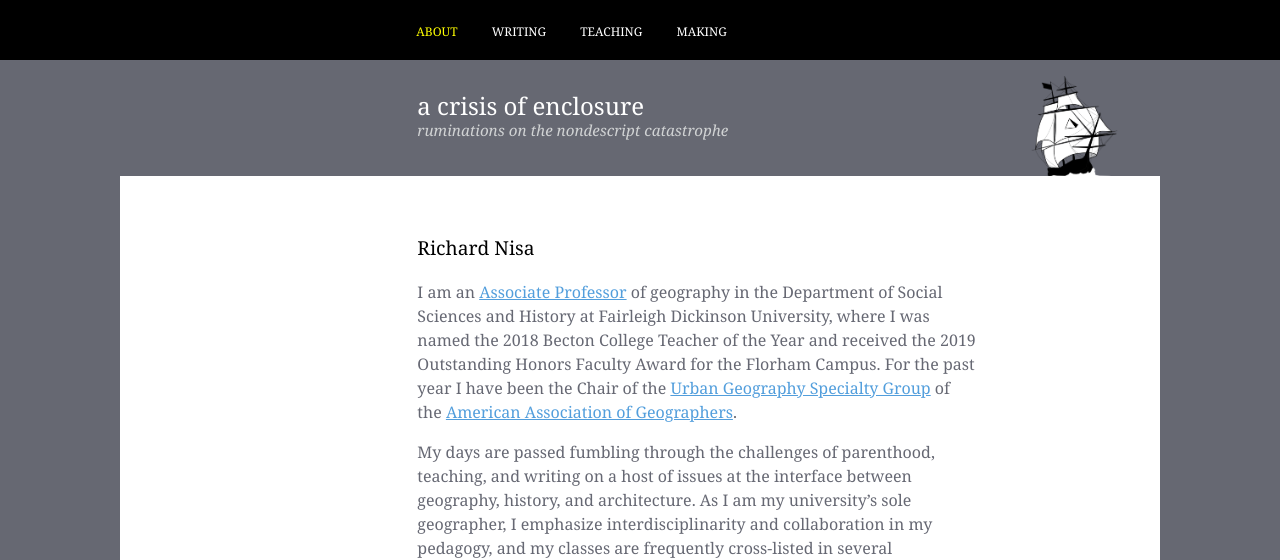
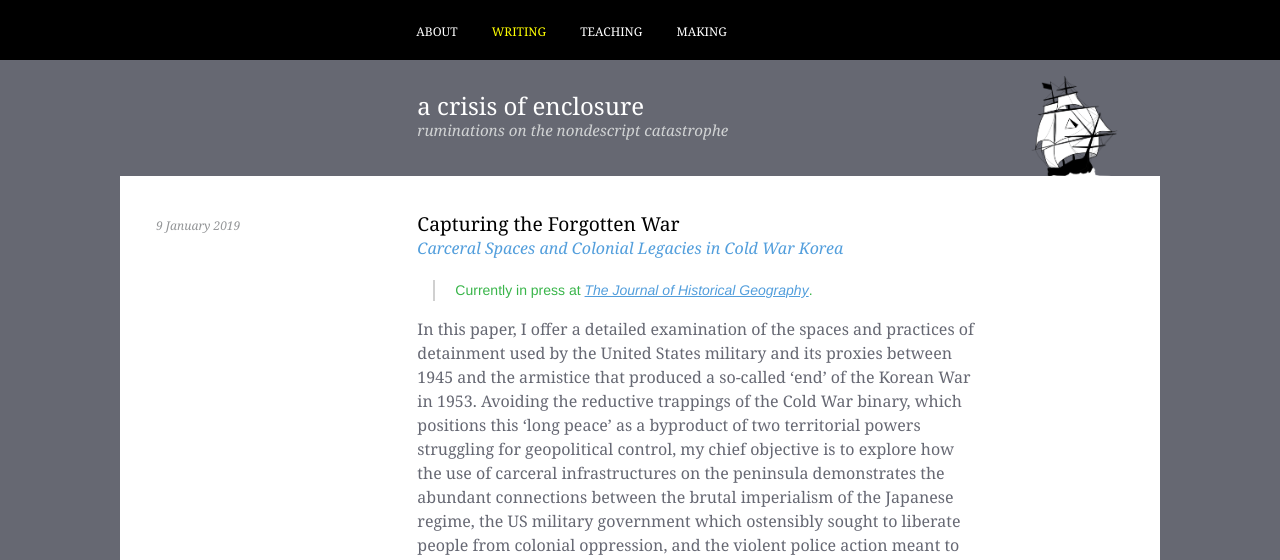
Before and after one commit to nisaface/nisaface.github.io, a Jekyll site: the page category/longform/capturing-war.html, which Jekyll copies as it is, in a window 1280 px wide and 1400 px high. Shown: the top 560 px of the window. Built offline with Jekyll 4.4.1, drawn with Linux system fonts in a browser that asks for light colours; some of the changed text lies outside the part shown.

Commit message:
updated?

```diff
--- a/category/longform/capturing-war.html
+++ b/category/longform/capturing-war.html
@@ -1,11 +1,10 @@
-
 <!DOCTYPE html>
 <html lang="en-us">
 <head>
   <meta charset="UTF-8">
   <meta http-equiv="X-UA-Compatible" content="IE=Edge,chrome=1">
-  <title> About | A Crisis of Enclosure</title>
-  <link rel="shortcut icon" href="http://crisisofenclosure.com/favicon.ico">
+  <title> Making | A Crisis of Enclosure</title>
+  <link rel="shortcut icon" href="https://crisisofenclosure.com/favicon.ico">
   <meta name="description" content="ruminations on the nondescript catastrophe">
   <meta name="viewport" content="width=device-width, initial-scale=1">
   <meta name="author" content="Richard Nisa">
@@ -19,10 +18,10 @@
     <nav class="site-nav">
       <div class="container">
         <ul class="site-nav-list">
-            <li class="site-nav-item"><a class="site-nav-link is-active" href="http://crisisofenclosure.com/about/">About</a></li>
-          <li class="site-nav-item"><a class="site-nav-link" href="http://crisisofenclosure.com/category/longform/">Writing</a></li>
-          <li class="site-nav-item"><a class="site-nav-link" href="http://crisisofenclosure.com/category/teaching/">Teaching</a></li>
-          <li class="site-nav-item"><a class="site-nav-link" href="http://crisisofenclosure.com/category/mapping/">Making</a></li>
+          <li class="site-nav-item"><a class="site-nav-link" href="https://crisisofenclosure.com/about/">About</a></li>
+          <li class="site-nav-item"><a class="site-nav-link is-active" href="https://crisisofenclosure.com/category/longform/">Writing</a></li>
+          <li class="site-nav-item"><a class="site-nav-link" href="https://crisisofenclosure.com/category/teaching/">Teaching</a></li>
+          <li class="site-nav-item"><a class="site-nav-link" href="https://crisisofenclosure.com/category/making/">Making</a></li>
 
         </ul>
       </div>
@@ -37,58 +36,53 @@
 
   <div class="main" role="main">
     <div class="container">
-            <br>
+
 <article class="post longform single">
 <header class="post-header">
-              <h1 class="post-title">Richard Nisa</h1>
+  <span class="post-meta"><time class="post-date">9 January 2019</time></span>
+
+  <h1 class="post-title">Capturing the Forgotten War</h1>
+  <h3 class="post-subtitle">Carceral Spaces and Colonial Legacies in Cold War Korea</h3>
 </header>
 <div class="post-content">
+  <blockquote>
+<p><cite>Currently in press at <em><a href="https://www.sciencedirect.com/science/article/pii/S0305748818300719">The Journal of Historical Geography</a></em>.</cite></p>
+</blockquote>
 
-              <p>I am an <a href="https://www.fdu.edu/profiles/richard_nisa/">Associate Professor</a> of geography in the Department of Social Sciences and History at Fairleigh Dickinson University, where I was named the 2018 Becton College Teacher of the Year and received the 2019 Outstanding Honors Faculty Award for the Florham Campus. For the past year I have been the Chair of the <a href="https://www.urbangeographyjournal.org/aag-ugsg/">Urban Geography Specialty Group</a> of the <a href="https://www.aag.org/">American Association of Geographers</a>.</p>
+<p>In this paper, I offer a detailed examination of the spaces and practices of detainment used by the United States military and its proxies between 1945 and the armistice that produced a so-called ‘end’ of the Korean War in 1953. Avoiding the reductive trappings of the Cold War binary, which positions this ‘long peace’ as a byproduct of two territorial powers struggling for geopolitical control, my chief objective is to explore how the use of carceral infrastructures on the peninsula demonstrates the abundant connections between the brutal imperialism of the Japanese regime, the US military government which ostensibly sought to liberate people from colonial oppression, and the violent police action meant to contain the ‘expansive tendencies’ of the Communists.</p>
 
-              <p>My days are passed fumbling through the challenges of parenthood, teaching, and writing on a host of issues at the interface between geography, history, and architecture. As I am my university’s sole geographer, I emphasize interdisciplinarity and collaboration in my pedagogy, and my classes are frequently cross-listed in several disciplines, including history, government, economics, sociology, and criminology. At FDU, I was the lead author of the program rationale, objectives, assessment framework, and curriculum map of my current university’s recently-approved interdisciplinary <a href="https://www.fdu.edu/program/environmental-studies-ba/">Environmental Studies</a> major, and am excited to welcome new students as the director of the major in the Fall of 2023.</p>
+<p><img src="/img/koje.jpg" width="300" align="right" style="MARGIN: 20px; margin-top: 0px;" /></p>
 
-              <p>My scholarship explores the intersections of detainment, infrastructure, logistics and circulation, and design in an array of historical and political contexts. I am currently working on my first book, <i>The Global Capture Chain: Infrastructures of U.S.-Managed Military Detainment from Truman to Trump</i>, which explores the circulatory, political, and technological systems that constitute U.S.-managed wartime detainment spaces. My work has been published in venues as varied as <i>The Journal of Historical Geography</i> and the edited volume <i>Algorithmic Life: Calculative Devices in the Age of Big Data</i>. I am currently co-editing an issue of <i>Radical History Review</i> on the theme of “The Political Lives of Infrastructure,” due out in October 2023.</p>
+<p>I first position this paper relative to geographic scholarship on prisons, focusing on the important links between carceral spaces and state border-making practices. Next, I place the border-making capacities of carceral spaces into conversation with the complexities of empire by briefly describing the Korean prison assemblage under Japanese colonial rule. I then argue that key aspects of the Cold War carceral infrastructure overseen by the US in the wake of World War II are protractions of the often-ruthless violence of Japan’s colonial prison system. In the paper’s final two sections I outline the prison systems of the U.S military occupation of southern Korea and the subsequent landscape of detention during the Korean War. Though frequently overlooked, I demonstrate here that spaces of military detainment are important contact zones where the racial and the imperial collide, offering historical geographers a suite of crucial sites through which to push back against the Cold War’s simplified binary rhetoric.</p>
 
-              <p>Before beginning my life as an academic, I worked full-time as an architect and freelance graphic designer in New York, Paris, and Iowa. I was an <a href="https://soa.syr.edu/alumni/support-the-school/giving-priorities/britton-memorial-awards/#:~:text=Awards%20are%20given%20at%20Convocation,a%20financial%20prize%20of%20%242%2C000">award</a>-<a href="https://lcnyc.com/projects/chicago-public-schools-design-competition-winning-entry">winning</a> designer, and in the intervening years I've presented work in the Schools of Architecture at Yale and Syracuse and been on several design juries at Harvard, Syracuse, Pratt, and City College. I still find time to design—fitting in small projects here and there and nourishing my love of furniture design and <a href="http://www.crisisofenclosure.com/category/mapping/#woodworking">woodworking</a>. I currently live in Philly.
-
-              <p>My CV is <a href="https://fdu.academia.edu/RichardNisa/CurriculumVitae">here</a>.<br>
-              Or you can email me at nisa [at] fdu [dot] edu<br>
-              For the time being, I'm also on Twitter: <a href="http://twitter.com/nisaface">@nisaface</a></p>
+<blockquote>
+<p><cite>Photo: Handmade weapons (includes flails, hatchets, and knives) captured at the UN EPW Camp, Koje Do, March 5, 1952.</cite></p>
+</blockquote>
 
 </div>
-
-            <br>
-            <article class="post longform single">
-              <header class="post-header">
-              <h1 class="post-title">Regarding the Crisis</h1>
-            </header>
-            <div class="post-content">
-
-              <p>The title of the site comes from a short essay by French philosopher Gilles Deleuze, the English translation of which was published in the journal <i>October</i> shortly before his death. This piece offers a prescient description of how technologies, networks, and media savvy have all contributed to the changing spatiality of power due to the collapse of more traditional “enclosed” institutions. He writes:</p>
-
-            <p><blockquote>We are in a generalized crisis in relation to all the environments of enclosure–prison, hospital, factory, school, family. The family is an “interior,” in crisis like all other interiors– scholarly, professional, etc. The administrations in charge never cease announcing supposedly necessary reforms: to reform schools, to reform industries, hospitals, the armed forces, prisons. But everyone knows that these institutions are finished, whatever the length of their expiration periods. It’s only a matter of administering their last rites and of keeping people employed until the installation of the new forces knocking at the door. These are the societies of control… (p.3-4)</p>
-            Deleuze, G. 1992. “Postscript on the Societies of Control,” October. Vol 59 (Winter); p. 3-7.</blockquote></p>
-
-          <p>We are all-too familiar with this collapse. With increasing regularity, public schools announce budget deficits, academic performance shortfalls, and bureaucratic chaos. Hospitals are often dangerously overcrowded, lacking in necessary funding, and have a number of practices politicized and services cut. Even the most well funded interior institutions—state militaries—have in the last twenty years seen the influx of private contractors and corporate service-providers: the military industrial complex run roughshod over the limits of the war machine. Deleuze points out that these changes increased dramatically in frequency following World War II. As rigid structures began their descent into perpetual reformation, a new mode of control—a society of control—began to take their place. Control, as a diagram of power, is decentralized, lightweight and mobile. If institutional enclosures are solid molds, Deleuze argues, than controls are modulations, self-deforming casts that can change to fulfill the needs of power.</p>
-
-            <p>In the context of my work, this shift has produced a distinct set of spatial practices that challenge the prevailing logics of detention, placing an emphasis on mobile and open performances of detainment rather than a fixed institutional isolation. Ultimately, post-Cold War detention practices have endured a substantial reorientation, today representing not only the successful completion of counterinsurgency strategy, but increasingly emerging as a vital means of contemporary security practice. Detention is no longer spatially or temporally fixed. Successful detention is not only a question of designing and constructing a secure edifice, but something much more complex. The crisis of enclosure points towards an understanding of how institutional power has leaked out of its interior and is veering towards the total decentralization and free-floating dynamism of control.</p><br>
-
-            <p><i>–New Year’s Day, 2010</i>
+</article>
 
     </div>
+  </div>
 
-        <br>
-        <article class="post longform single">
-          <header class="post-header">
-          <h1 class="post-title">Colophon</h1>
-        </header>
-        <div class="post-content">
+  <footer class="site-footer" role="contentinfo">
+    <div class="container">
+      <p class="copyright">© Copyright Richard Nisa 2010-2022</p>
 
-          <p>This website would not have come into existence without a good deal of coding help from my friends <a href="https://joshstewart.me/">Josh</a> and <a href="http://www.aworkinglibrary.com/">Mandy</a>. They are amazing. Anything on this site that looks bad or functions poorly is solely my doing.</p>
-
-          <p>The font face used throughout is <a href="https://www.type-together.com/resources/_pdfs/DS_%20Adelle_GRK.pdf">Adelle Greek</a>, designed in 2009 by Veronika Burian, José Scaglione, and Irene Vlachouand. It is served to the page with Adobe <a href="https://fonts.adobe.com/">Typekit</a>.
 
     </div>
+  </footer>
 
-            <h4 id="academic-papers"></h4>
+  <script type="text/javascript">
+    var _gaq = _gaq || [];
+    _gaq.push(['_setAccount', 'UA-12735240-1']);
+    _gaq.push(['_trackPageview']);
+    (function() {
+      var ga = document.createElement('script'); ga.type = 'text/javascript'; ga.async = true;
+      ga.src = ('https:' == document.location.protocol ? 'https://ssl' : 'http://www') + '.google-analytics.com/ga.js';
+      var s = document.getElementsByTagName('script')[0]; s.parentNode.insertBefore(ga, s);
+    })();
+  </script>
+
+</body>
+</html>
--- a/category/longform/careful-killing.html
+++ b/category/longform/careful-killing.html
@@ -19,9 +19,9 @@
       <div class="container">
         <ul class="site-nav-list">
           <li class="site-nav-item"><a class="site-nav-link" href="https://crisisofenclosure.com/about/">About</a></li>
-          <li class="site-nav-item"><a class="site-nav-link" href="https://crisisofenclosure.com/category/longform/">Writing</a></li>
+          <li class="site-nav-item"><a class="site-nav-link is-active" href="https://crisisofenclosure.com/category/longform/">Writing</a></li>
           <li class="site-nav-item"><a class="site-nav-link" href="https://crisisofenclosure.com/category/teaching/">Teaching</a></li>
-          <li class="site-nav-item"><a class="site-nav-link is-active" href="https://crisisofenclosure.com/category/making/">Making</a></li>
+          <li class="site-nav-item"><a class="site-nav-link" href="https://crisisofenclosure.com/category/making/">Making</a></li>
 
         </ul>
       </div>
```
Lines whose indentation alone changed are shown as unchanged.
